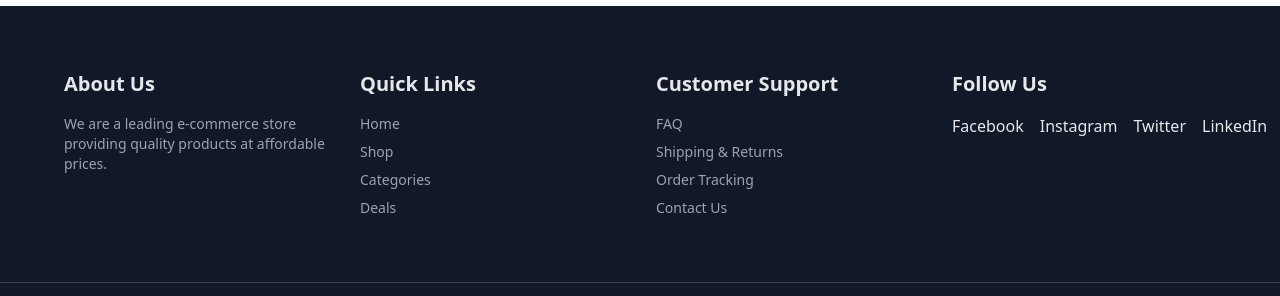
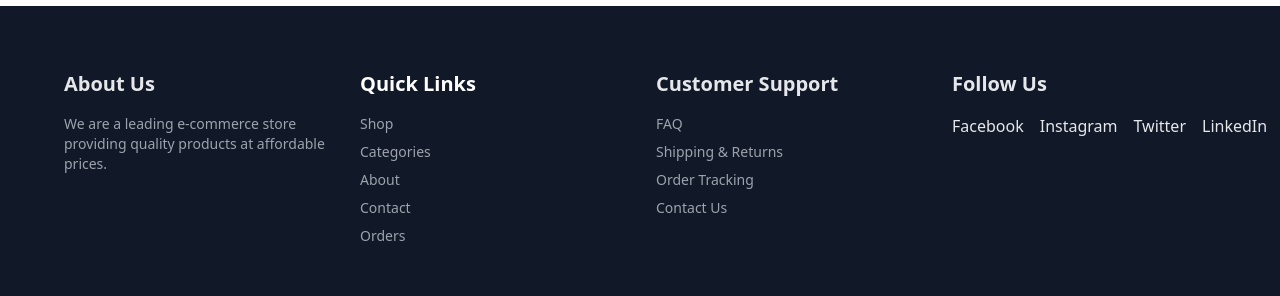
Before and after one commit to student-creative/E-commerce-Fronted, a React (Create React App) app: page / in a window 1280 px wide. Shown: the part 1402-1698 px from the top of the page. Built offline with nearby package versions, Linux system fonts and the light colour scheme; no server answers.

Commit message:
Anchor tag issue

```diff
--- a/src/Footer.jsx
+++ b/src/Footer.jsx
@@ -1,4 +1,6 @@
 import React from "react";
+import { Link } from "react-router-dom";
+
 
 function Footer() {
   return (
@@ -16,14 +18,26 @@ function Footer() {
 
         {/* Quick Links */}
         <div>
-          <h3 className="font-bold text-xl mb-4">Quick Links</h3>
-          <ul className="space-y-2 text-gray-400 text-sm">
-            <li><a href="#" className="hover:text-white transition">Home</a></li>
-            <li><a href="#" className="hover:text-white transition">Shop</a></li>
-            <li><a href="#" className="hover:text-white transition">Categories</a></li>
-            <li><a href="#" className="hover:text-white transition">Deals</a></li>
+          <h3 className="font-bold text-xl mb-4 text-white">Quick Links</h3>
+          <ul className="space-y-2 text-sm">
+            <li>
+              <Link to="/" className="text-gray-400  hover:text-indigo-400 transition">Shop</Link>
+            </li>
+            <li>
+              <Link to="/category" className=" text-gray-400  hover:text-indigo-400 transition">Categories</Link>
+            </li>
+            <li>
+              <Link to="/about" className=" text-gray-400  hover:text-indigo-400 transition">About</Link>
+            </li>
+            <li>
+              <Link to="/contact" className=" text-gray-400  hover:text-indigo-400 transition">Contact</Link>
+            </li>
+            <li>
+              <Link to="/orders" className=" text-gray-400  hover:text-indigo-400 transition">Orders</Link>
+            </li>
           </ul>
         </div>
+
 
         {/* Customer Support */}
         <div>
@@ -40,10 +54,13 @@ function Footer() {
         <div>
           <h3 className="font-bold text-xl mb-4">Follow Us</h3>
           <div className="flex gap-4 mt-2">
-            <a href="#" className="hover:text-white transition">Facebook</a>
-            <a href="#" className="hover:text-white transition">Instagram</a>
-            <a href="#" className="hover:text-white transition">Twitter</a>
-            <a href="#" className="hover:text-white transition">LinkedIn</a>
+
+            <a href="https://facebook.com" target="_blank" rel="noopener noreferrer" className="hover:text-white transition">Facebook</a>
+            <a href="https://instagram.com" target="_blank" rel="noopener noreferrer" className="hover:text-white transition">Instagram</a>
+            <a href="https://twitter.com" target="_blank" rel="noopener noreferrer" className="hover:text-white transition">Twitter</a>
+            <a href="https://linkedin.com" target="_blank" rel="noopener noreferrer" className="hover:text-white transition">LinkedIn</a>
+
+
           </div>
         </div>
       </div>
--- a/src/Navbar.jsx
+++ b/src/Navbar.jsx
@@ -121,10 +121,12 @@ export default function Navbar({ cart = [], user, setUser, setCart }) {
       {menuOpen && (
         <div className="md:hidden bg-white border-t border-gray-200">
           <div className="px-4 py-2 space-y-2">
-            <a href="#" className="block text-gray-700 hover:text-indigo-600">Shop</a>
-            <a href="#" className="block text-gray-700 hover:text-indigo-600">Categories</a>
-            <a href="#" className="block text-gray-700 hover:text-indigo-600">Offers</a>
-            <a href="#" className="block text-gray-700 hover:text-indigo-600">Contact</a>
+         <Link to="/" className="text-gray-700 hover:text-indigo-600">Shop</Link>
+            <Link to="/category" className="text-gray-700 hover:text-indigo-600">Categories</Link>
+            <Link to="/about" className="text-gray-700 hover:text-indigo-600">About</Link>
+            <Link to="/contact" className="text-gray-700 hover:text-indigo-600">Contact</Link>
+            <Link to="/orders" className="text-gray-700 hover:text-indigo-600">Orders</Link>
+
 
             <div className="flex items-center space-x-2">
               <ShoppingCartIcon className="h-6 w-6 text-gray-700" />
--- a/src/Orders.jsx
+++ b/src/Orders.jsx
@@ -21,7 +21,8 @@ useEffect(() => {
       console.error("Fetch error:", err);
       setLoading(false);
     });
-}, []);
+}, [setOrders]); // ✅ add setOrders
+
 
 
 
```
Lines whose indentation alone changed are shown as unchanged.
